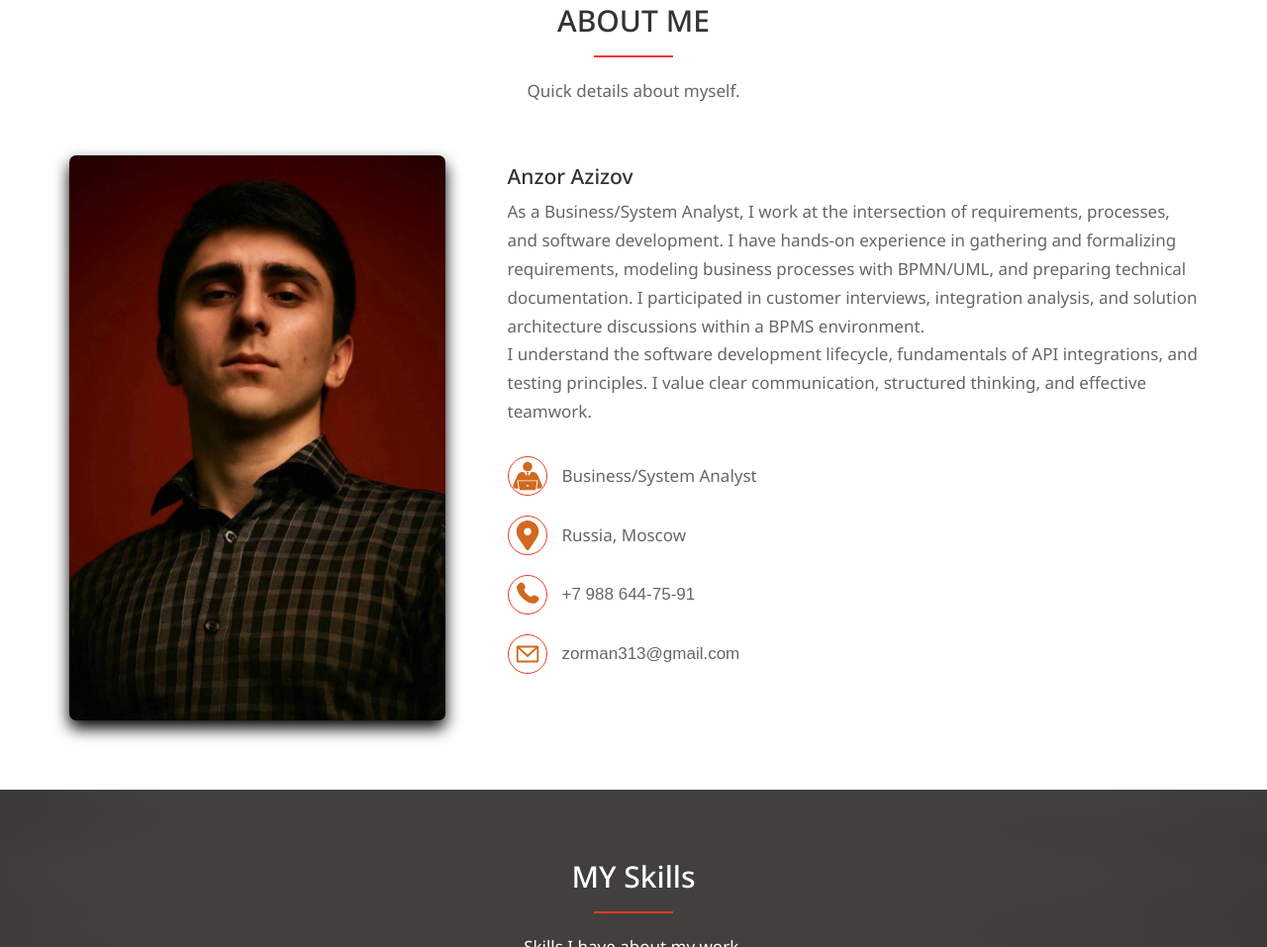
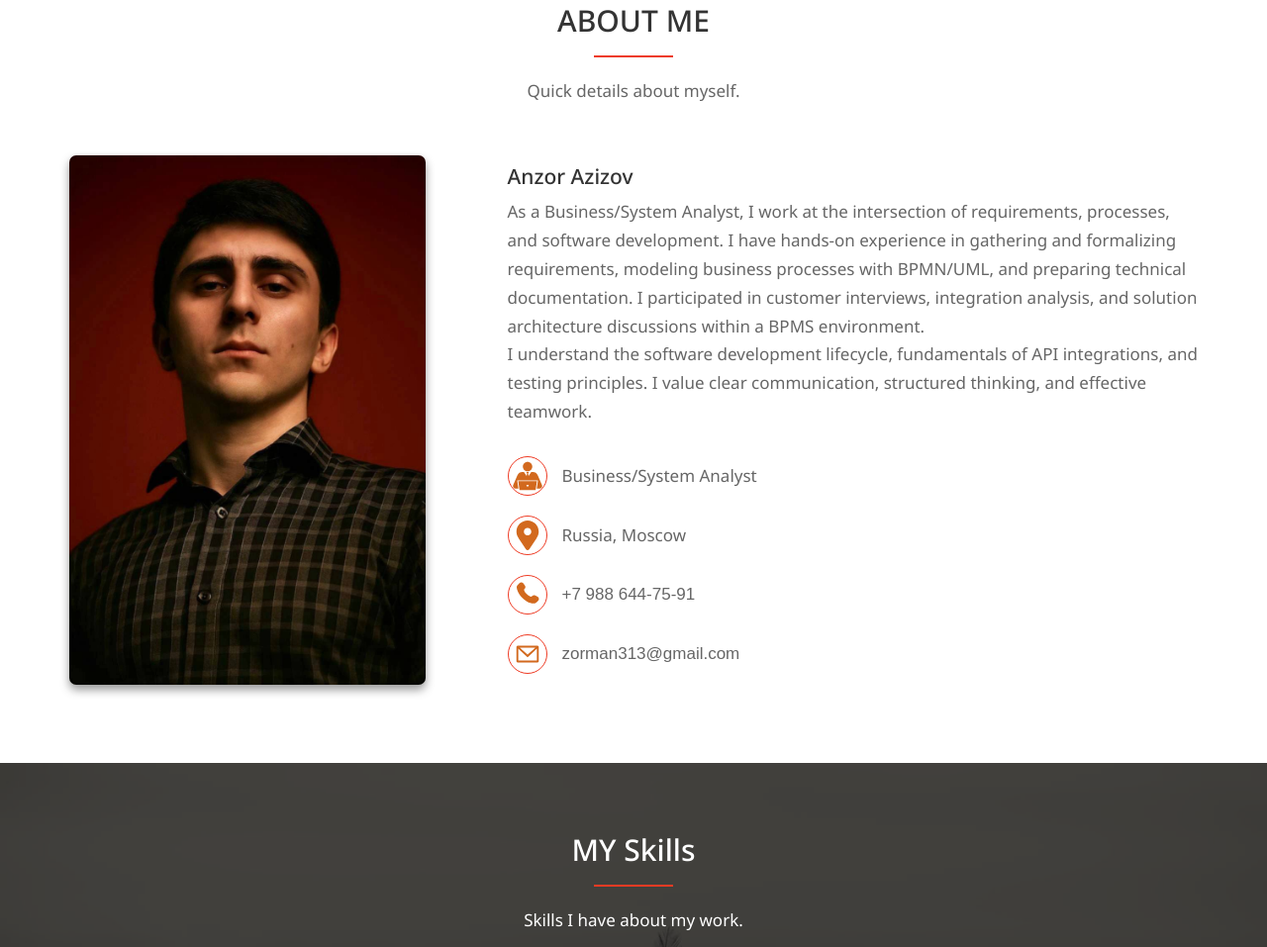
Before and after one commit to Mister-Gallardo/PortfolioSystemAnalyst, a plain HTML site: page index.html in a window 1280 px wide. Shown: the part 867-1824 px from the top of the page at 99% size. Drawn offline with Linux system fonts and the light colour scheme; a web font is replaced by a local one.

Commit message:
fix: update image

```diff
--- a/index.html
+++ b/index.html
@@ -163,7 +163,7 @@
           <div class="col-md-5">
             <div class="me-image">
               <img
-              style="width: 83%; filter: drop-shadow(0 8px 8px rgba(0, 0, 0, 1));"
+              style="height: 535px;  filter: drop-shadow(0px 5px 5px rgba(0,0,0,0.4));"
                 src="assets/img/about/portret.jpg"
                 alt=""
                 class="img-responsive"
```
